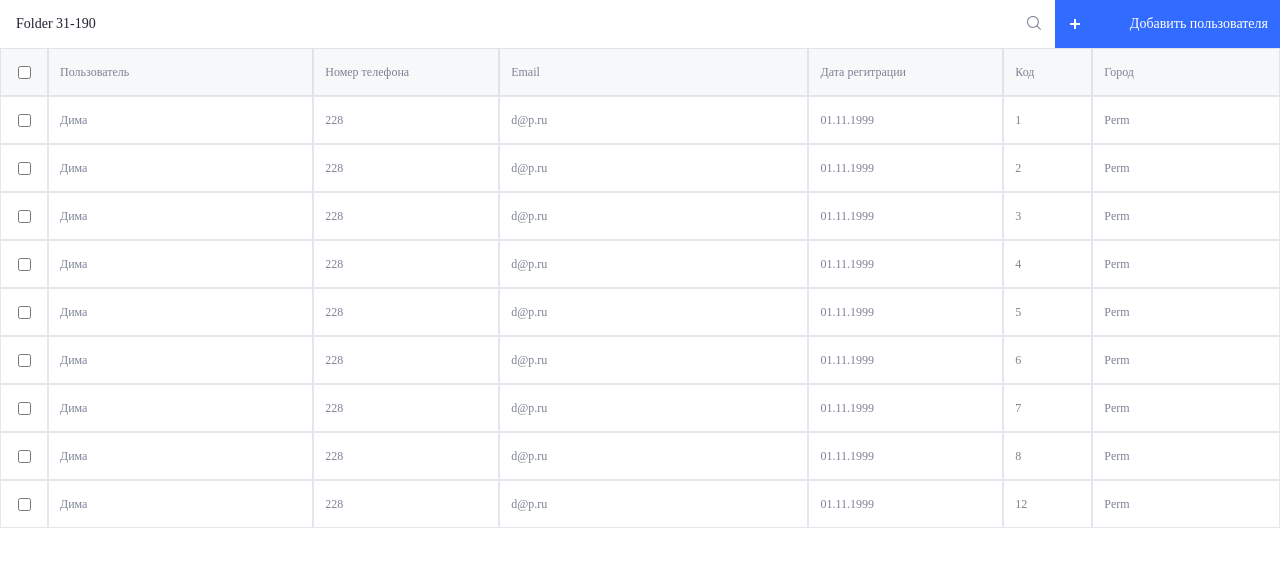
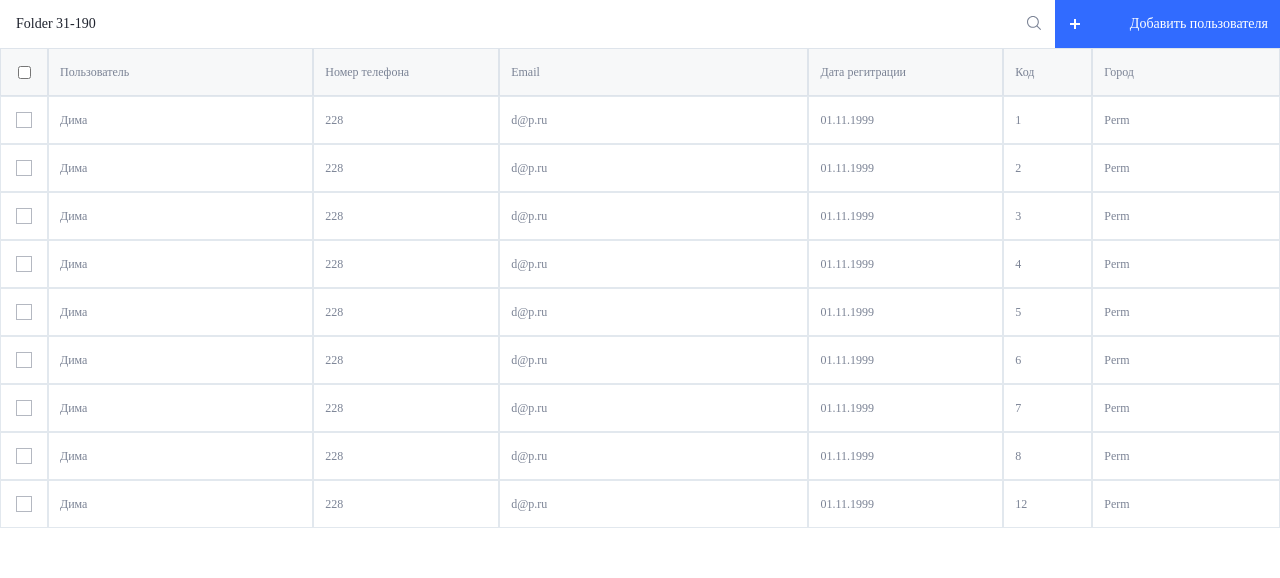
Before and after one commit to leftbhnd/test-task, a Vue app: page / in a window 1280 px wide. Shown: the top 578 px of the page. Built offline with nearby package versions, Linux system fonts and the light colour scheme.

Commit message:
perf: перенос компонентов, обновление импортов

```diff
--- a/src/components/Footer.vue
+++ b/src/components/Footer.vue
@@ -34,8 +34,8 @@
 </template>
 
 <script lang="ts">
-import Icon from '@/components/default/IconWrapper.vue'
-import Select from '@/components/default/SelectWrapper.vue'
+import Icon from '@/components/wrappers/IconWrapper.vue'
+import Select from '@/components/wrappers/SelectWrapper.vue'
 import { mapGetters } from 'vuex'
 export default {
   name: 'Footer',
--- a/src/components/Main.vue
+++ b/src/components/Main.vue
@@ -61,7 +61,7 @@
           <input class="trow__label edit-input" type="text" v-model="newCity" />
         </td>
       </tr>
-      <TableRow
+      <TableRowWrapper
         v-for="(user, index) in getUsers"
         :key="index"
         :user="user"
@@ -73,12 +73,12 @@
 
 <script lang="ts">
 import { mapActions, mapGetters } from 'vuex'
-import TableRow from '@/components/default/TableRow.vue'
+import TableRowWrapper from '@/components/wrappers/TableRowWrapper.vue'
 
 export default {
   name: 'Main',
   components: {
-    TableRow
+    TableRowWrapper
   },
   data () {
     return {
--- a/src/components/headers/HeaderDefault.vue
+++ b/src/components/headers/HeaderDefault.vue
@@ -40,7 +40,7 @@
 </template>
 
 <script lang="ts">
-import Icon from '@/components/default/IconWrapper.vue'
+import Icon from '@/components/wrappers/IconWrapper.vue'
 import HeaderEdit from '@/components/headers/HeaderEdit.vue'
 import { mapGetters, mapActions } from 'vuex'
 export default {
--- a/src/components/default/SelectWrapper.vue
+++ b/src/components/wrappers/SelectWrapper.vue
@@ -25,7 +25,7 @@
 </template>
 
 <script lang="ts">
-import Icon from '@/components/default/IconWrapper.vue'
+import Icon from '@/components/wrappers/IconWrapper.vue'
 
 export default {
   name: 'Select',
--- a/src/components/default/TableRow.vue
+++ b/src/components/wrappers/TableRowWrapper.vue
@@ -1,10 +1,7 @@
 <template>
   <tr>
-    <td class="trow__checkbox">
-      <input
-        type="checkbox"
-        :disabled="getNewUserState"
-      />
+    <td class="trow__checkbox" @click="check" :style="isNewUser">
+      <IconWrapper class="checkbox" :src="checkbox" />
     </td>
     <td class="trow__name">
       <input
@@ -58,15 +55,59 @@
 </template>
 
 <script lang="ts">
-import { mapGetters } from 'vuex'
+import { mapGetters, mapActions } from 'vuex'
+import IconWrapper from '@/components/wrappers/IconWrapper.vue'
 
 export default {
-  name: 'TableRow',
+  name: 'TableRowWrapper',
+  components: {
+    IconWrapper
+  },
   props: {
     user: Object
   },
+  data () {
+    return {
+      checked: false
+    }
+  },
   computed: {
-    ...mapGetters(['getNewUserState'])
+    ...mapGetters(['getNewUserState']),
+    checkbox () {
+      if (this.checked) {
+        return require('@/assets/svg/checked.svg')
+      } else {
+        return require('@/assets/svg/unchecked.svg')
+      }
+    },
+    isNewUser () {
+      if (this.getNewUserState) {
+        return 'pointer-events: none;'
+      } else {
+        return 'pointer-events: auto;'
+      }
+    }
+  },
+  methods: {
+    ...mapActions(['selectEventObserver']),
+    check () {
+      this.checked = !this.checked
+    }
+  },
+  watch: {
+    checked () {
+      if (this.checked) {
+        this.$store.dispatch('selectEventObserver', true)
+      } else {
+        this.$store.dispatch('selectEventObserver', false)
+      }
+    }
   }
 }
 </script>
+
+<style lang="scss">
+.checkbox {
+  cursor: pointer;
+}
+</style>
```
Also changed, not shown: src/components/wrappers/IconWrapper.vue (renamed from src/components/default/IconWrapper.vue).
